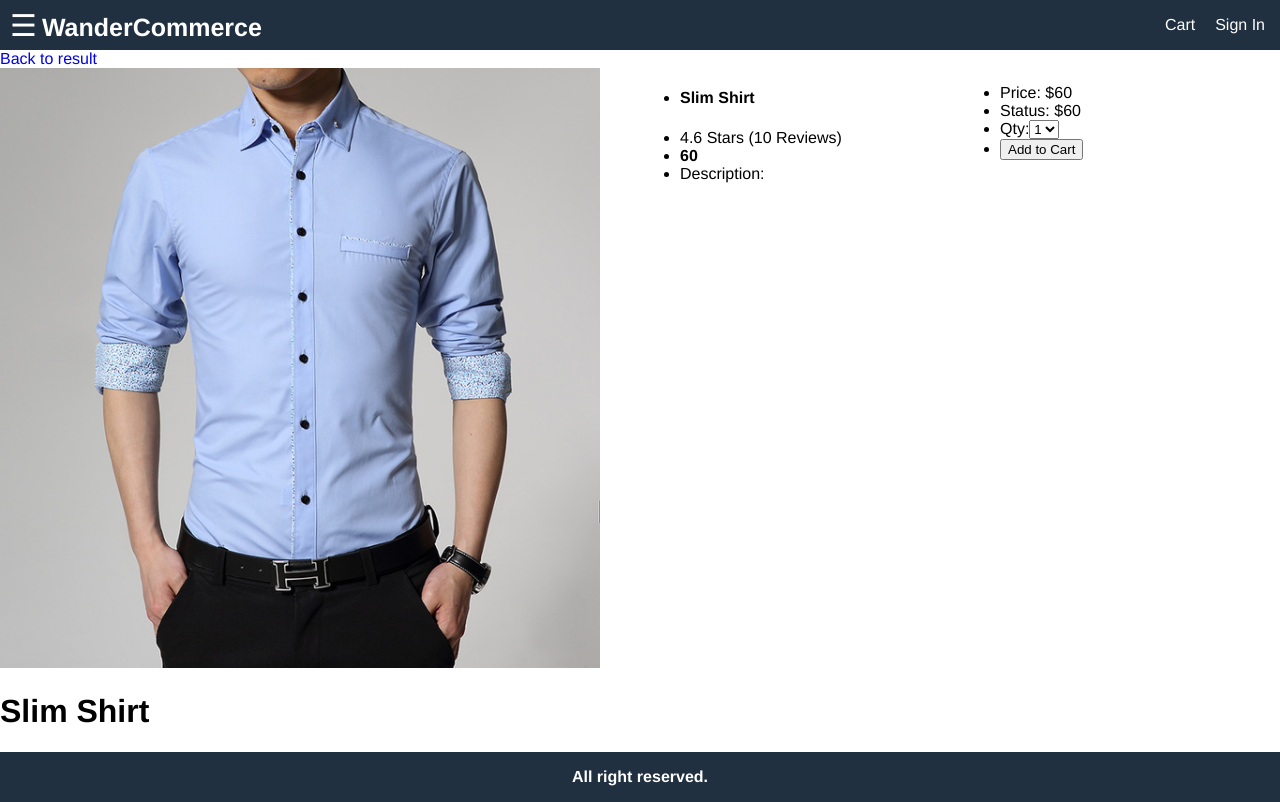
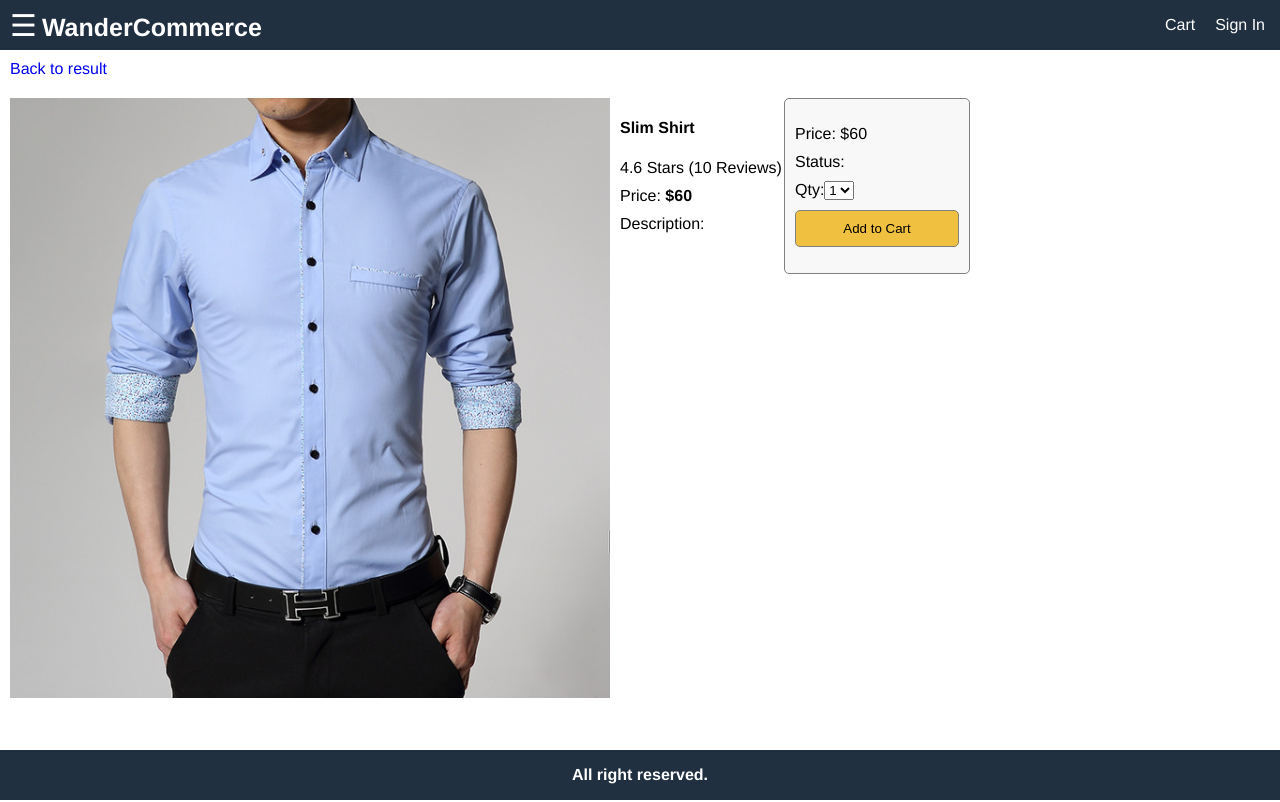
Before and after one commit to wandersonce/Full-eCommerce, a React (Create React App) app in the folder frontend/: page /product/123 in a window 1280 px wide. Built offline with nearby package versions, Linux system fonts and the light colour scheme.

Commit message:
fixing layout

```diff
--- a/frontend/src/Screens/ProductScreen.js
+++ b/frontend/src/Screens/ProductScreen.js
@@ -7,7 +7,7 @@ function ProductScreen(props) {
 
     return (
         <div>
-            <div>
+            <div className="back-to-result">
                 <Link to="/">Back to result</Link>
             </div>
             <div className="details">
@@ -20,7 +20,7 @@ function ProductScreen(props) {
                             <h4>{product.name}</h4>
                         </li>
                         <li>{product.rating} Stars ({product.numReviews} Reviews)</li>
-                        <li><b>{product.price}</b></li>
+                        <li>Price: <b>${product.price}</b></li>
                         <li>
                             Description:
                             <div>
@@ -32,7 +32,7 @@ function ProductScreen(props) {
                 <div className="details-action">
                     <ul>
                         <li>Price: ${product.price}</li>
-                        <li>Status: ${product.price}</li>
+                        <li>Status:</li>
                         <li>
                             Qty:
                             <select>
@@ -43,12 +43,11 @@ function ProductScreen(props) {
                             </select>
                         </li>
                         <li>
-                            <button>Add to Cart</button>
+                            <button className="button">Add to Cart</button>
                         </li>
                     </ul>
                 </div>
             </div>
-            <h1>{product.name}</h1>
         </div>
     )
 }
--- a/frontend/src/index.css
+++ b/frontend/src/index.css
@@ -166,10 +166,11 @@ a:hover{
   justify-content: space-between;
   align-items: flex-start;
   flex-wrap: wrap;
+  padding: 1rem;
 }
 
 .details-image{
-  flex: 2 1 60rem;
+  flex: 1 1;
 }
 
 .details-image img{
@@ -178,9 +179,52 @@ a:hover{
 }
 
 .details-info{
-  flex: 1 1 30rem;
+  flex: 1 1;
+  width: 50rem;
+  margin-left: 10px;
 }
 
 .details-action{
-  flex: 1 1 30rem;
+  flex: 1 1;
+  width: 70rem;
+  margin-right: 30rem;
+  background-color: blue;
 }
+
+.details-info ul, .details-action ul{
+  list-style-type: none;
+  padding: 0;
+}
+
+.details-info li, .details-action li{
+  margin-bottom: 1rem;
+}
+
+.back-to-result{
+  padding: 1rem;
+}
+
+.details-action{
+  border: .1rem #808080 solid;
+  border-radius: 0.5rem;
+  background-color: #f8f8f8;
+  padding: 1rem;
+}
+
+.details-action ul li:last-child{
+  display: flex;
+  flex-direction: column;
+}
+
+.button{
+  padding: 1rem;
+  border: .1rem #808080 solid;
+  border-radius: 0.5rem;
+  cursor: pointer;
+  background-color: #f0c040;
+}
+
+.button:hover{
+  border: .1rem #404040 solid;
+  background-color: #f0c140d0;
+}
```
